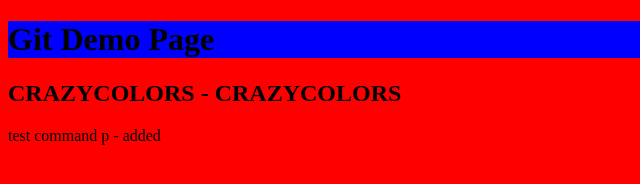
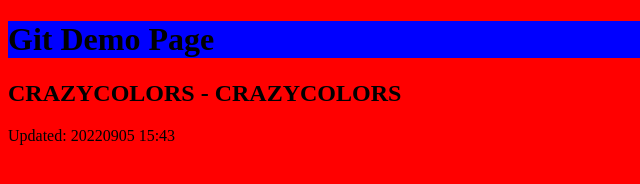
Before and after one commit to JoaquinPaya/scm, a plain HTML site: page index.html in a window 1280 px wide. Shown: the full height of the page, 0-640 px from the left. Drawn offline with Linux system fonts and the light colour scheme.

Commit message:
updated timestamp

```diff
--- a/index.html
+++ b/index.html
@@ -13,6 +13,6 @@
  <script src="app.js"></script>
 
  <h2>CRAZYCOLORS - CRAZYCOLORS</h2>
- <p>test command p - added</p>
+ <p>Updated: 20220905 15:43</p>
 </body>
 </html>
```
